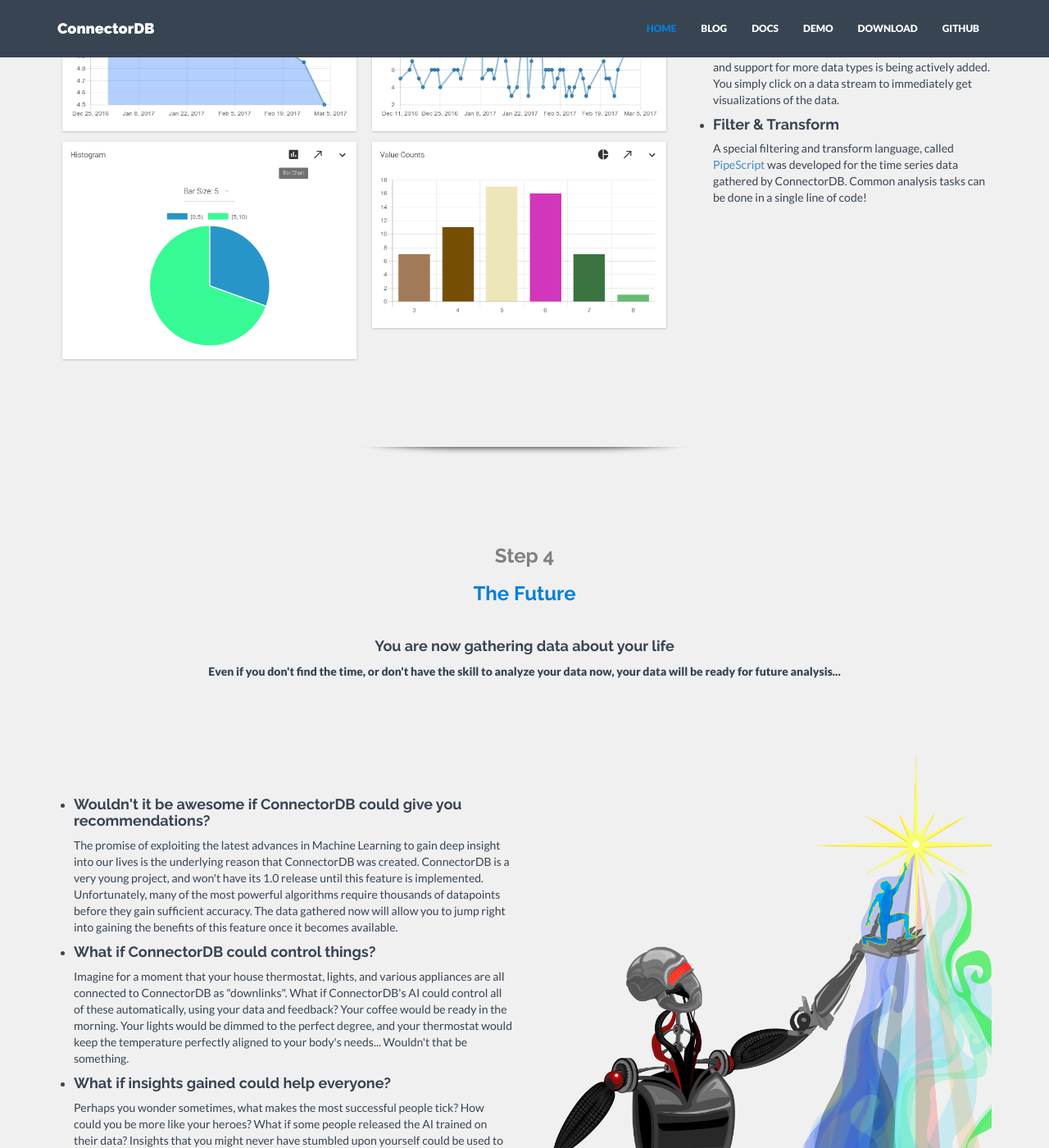
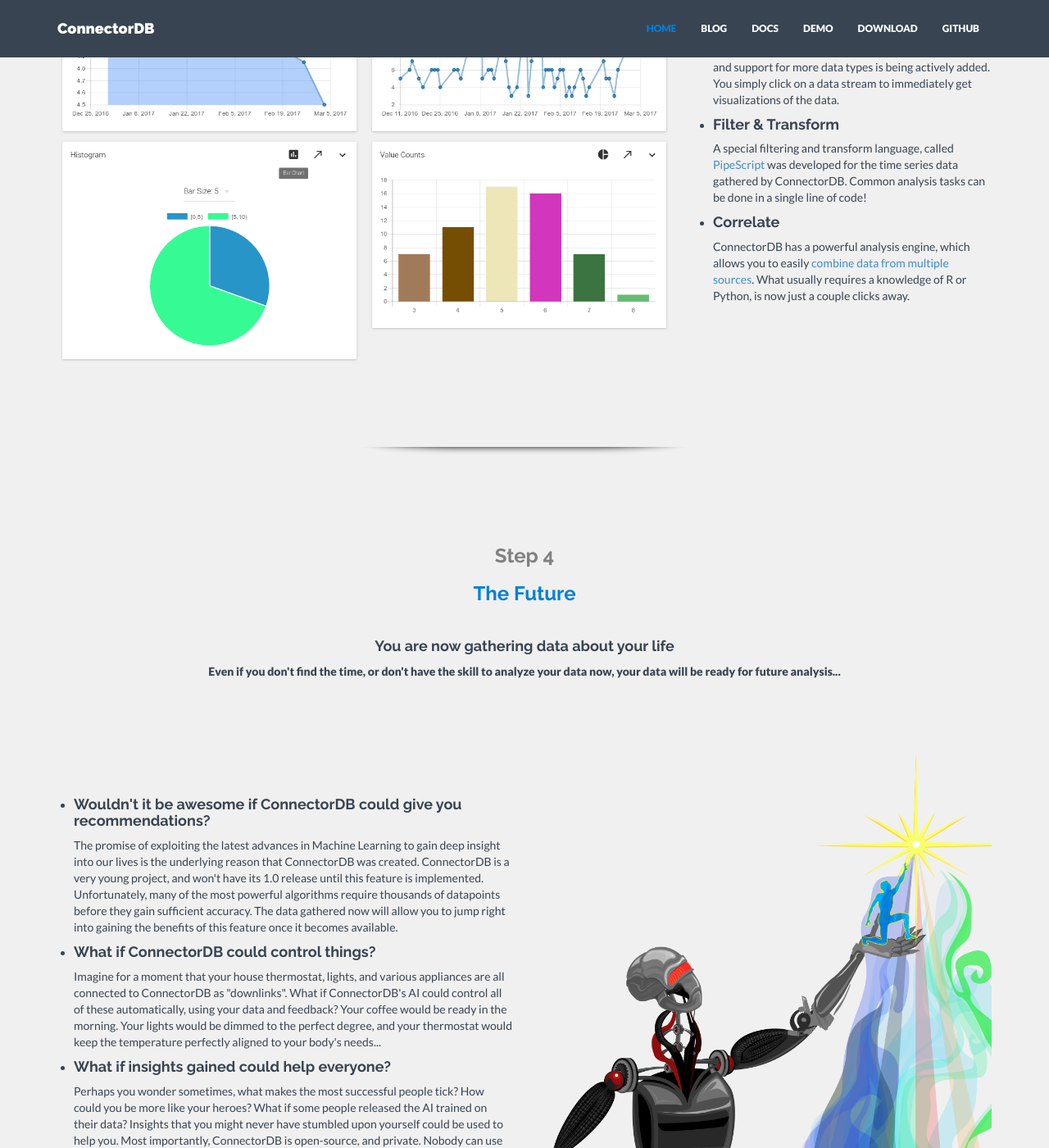
Before and after one commit to connectordb/connectordb.io, a Jekyll site: the page built from index.html, in a window 1280 px wide and 1400 px high, scrolled down 2004 px. Shown: the whole window at 82% size. Built offline with Jekyll 4.4.1, drawn with Linux system fonts in a browser that asks for light colours; nearby versions of some CDN libraries.

```diff
--- a/download.html
+++ b/download.html
@@ -8,7 +8,7 @@ permalink: /download/
   <div class="container mtb">
     <div class="row centered">
       <div class="col-md-12">
-        <h4 style="color: red;padding-bottom: 40px;">ConnectorDB 0.3.0 will be released on April 17 (<a href="/blog/">see why</a>).<br/>Current downloads are pre-release builds.</h4>
+        <h4 style="color: red;padding-bottom: 40px;">ConnectorDB 0.3.0 will be released (<a href="/blog/">soon</a>).<br/>Current downloads are pre-release builds.</h4>
 </div>
 </div>
 <div class="row centered">
--- a/index.html
+++ b/index.html
@@ -131,6 +131,11 @@ permalink: /
                     A special filtering and transform language, called <a href="/docs/pipescript/">PipeScript</a> was developed
                     for the time series data gathered by ConnectorDB. Common analysis tasks can be done in a single line
                     of code!</li>
+                <li>
+                    <h4>Correlate</h4>
+                    ConnectorDB has a powerful analysis engine, which allows you to easily <a href="/docs/datasets/index.html">combine data from multiple sources</a>.
+                    What usually requires a knowledge of R or Python, is now just a couple clicks away.
+                    </li>
             </ul>
 
         </div>
@@ -173,7 +178,7 @@ permalink: /
                     Imagine for a moment that your house thermostat, lights, and various appliances are all connected to ConnectorDB as "downlinks".
                     What if ConnectorDB's AI could control all of these automatically, using your data and feedback? Your
                     coffee would be ready in the morning. Your lights would be dimmed to the perfect degree, and your thermostat
-                    would keep the temperature perfectly aligned to your body's needs... Wouldn't that be something.
+                    would keep the temperature perfectly aligned to your body's needs...
                 </li>
                 <li>
                     <h4>What if insights gained could help everyone?</h4>
```
Also changed, not shown: _posts/blog/2017-03-19-0.3.0-release-delayed.md (+4 -2 lines), _posts/blog/2017-08-17-0.3.0-release.md (renamed from _posts/blog/2017-04-17-0.3.0-release.md, +1 -1 lines).
